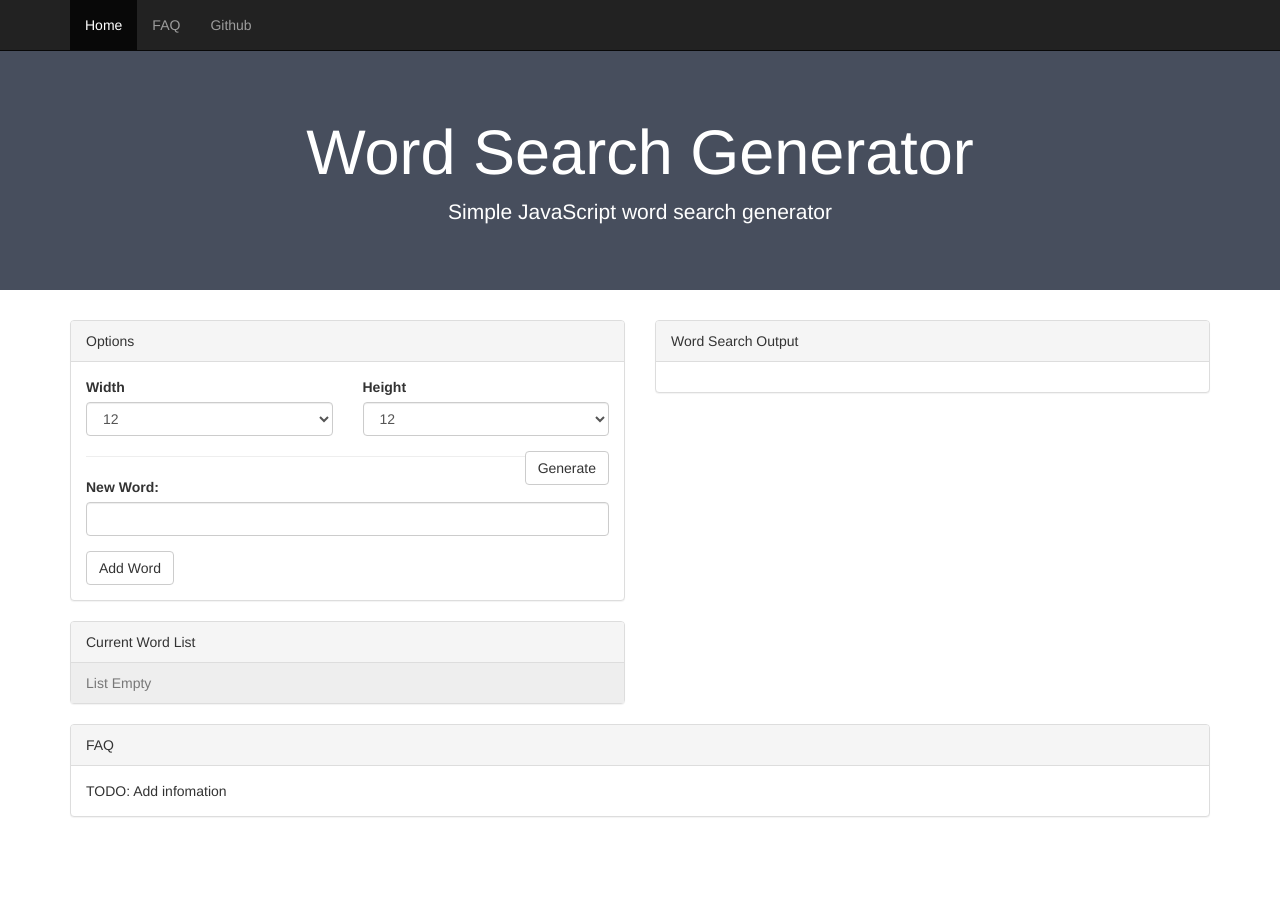
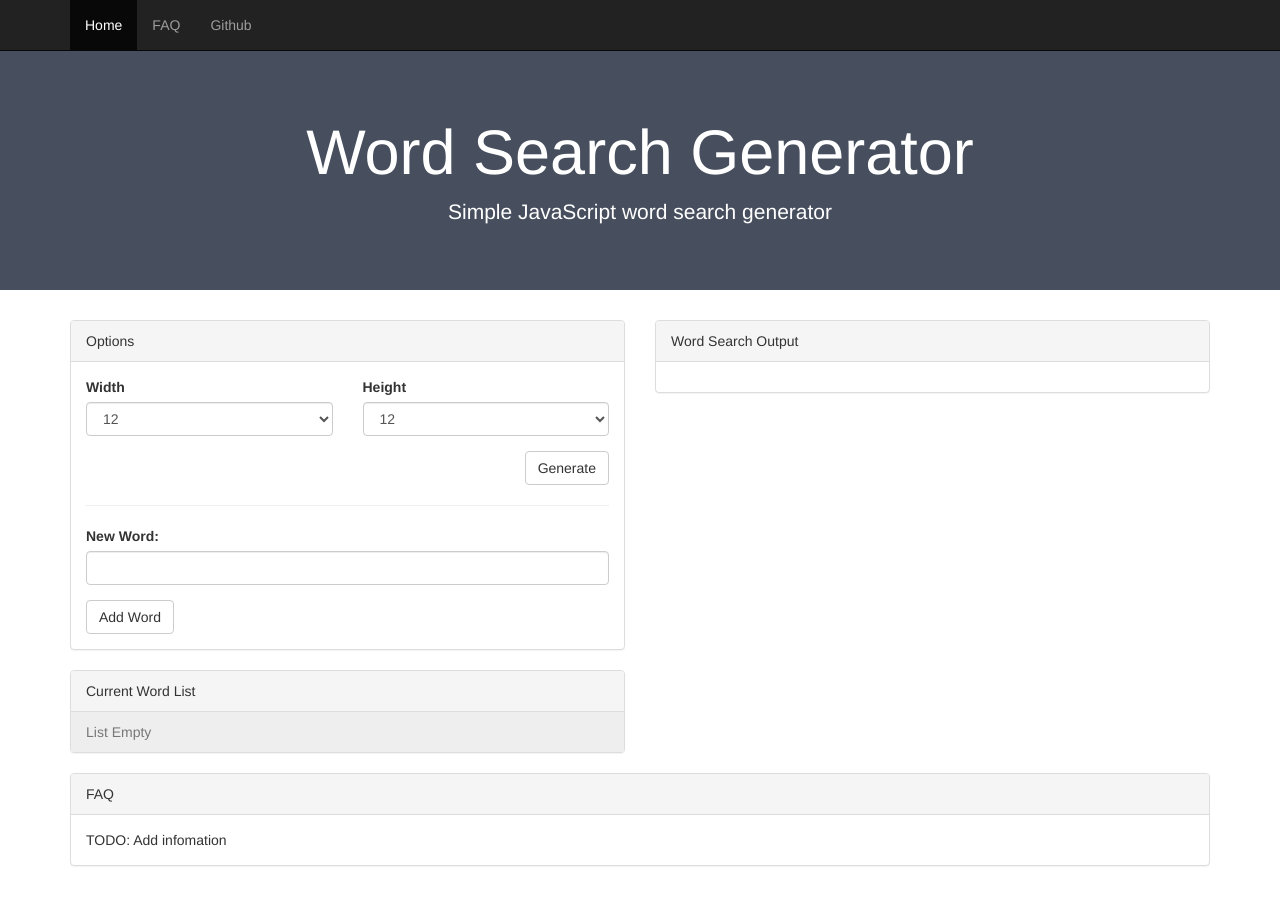
Before and after one commit to roryclaasen/word-search-generator, a Jekyll site: the page built from index.html, in a window 1280 px wide. Built offline with Jekyll 4.4.1, drawn with Linux system fonts in a browser that asks for light colours; nearby versions of some CDN libraries.

Commit message:
fixed button not placed correctly

```diff
--- a/index.html
+++ b/index.html
@@ -33,7 +33,11 @@ defaultSize: 12
                             </select>
                         </div>
                     </div>
-                    <button type="button" class="btn btn-default" id="generate">Generate</button>
+                    <div class="row form-group">
+                        <div class="col-sm-12">
+                            <button type="button" class="btn btn-default" id="generate">Generate</button>
+                        </div>
+                    </div>
                     <hr>
                     <form id="addword">
                         <div class="form-group">
```
